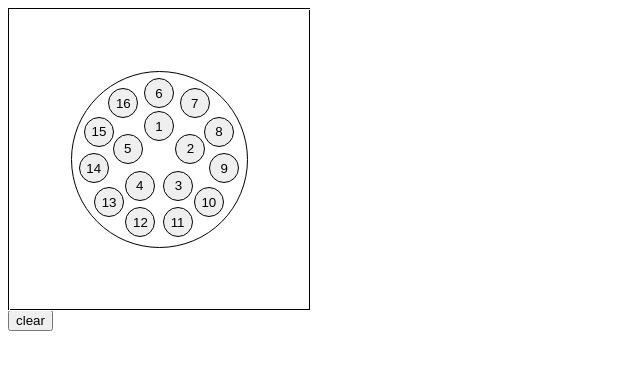
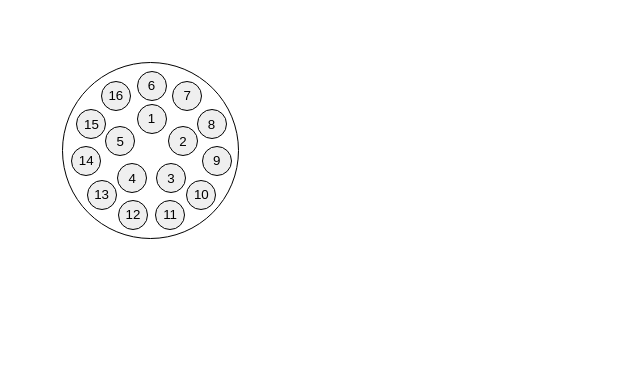
Before and after one commit to elsci-io/ui-puck, a plain HTML site: page index.html in a window 1280 px wide. Shown: the whole page, without its empty margins (0-640 px from the left). Drawn offline with Linux system fonts and the light colour scheme.

Commit message:
delete canvas

```diff
--- a/index.html
+++ b/index.html
@@ -10,10 +10,7 @@
 	<script src ="js/drawPuck.js"></script>
 </head>
 <body>
-	<div class ="puck">
-		<div class ="circle"></div>
+	<div class ="puck circle">
 	</div>
-	<button id = "buttonClear">clear</button>
-	<div class="canvas-container"></div>
 </body>
 </html>
--- a/js/drawPuck.js
+++ b/js/drawPuck.js
@@ -1,10 +1,8 @@
 window.addEventListener("load", (_) => {
     const puckElement = document.querySelector('.puck');
-    const canvasComponent = document.querySelector('.puck');
-    const canvas = new Canvas2D(
-        canvasComponent,
-        { width: 300, height: 300 }
-    );
+    const rect = puckElement.getBoundingClientRect();
+    const center = { x: rect.width / 2, y: rect.height / 2 }
+
     function _degreesToRadians(degree) {
         return degree * Math.PI / 180;
     }
@@ -12,8 +10,8 @@ window.addEventListener("load", (_) => {
         return (360 / numberOfCellsInRow)
     }
     function _getCellCoords(rowNumber, numberOfCells, cellNumber) {
-        const centerX = canvas.getCenter().x
-        const centerY = canvas.getCenter().y
+        const centerX = center.x
+        const centerY = center.y
         const cellAngle = _calcCellAngleStep(numberOfCells) * cellNumber;
         const cellRadius = 15;
         const rowRadius = cellRadius * 2 + 3 + (cellRadius * rowNumber * 2.2);
@@ -21,22 +19,20 @@ window.addEventListener("load", (_) => {
         const yCoords = centerY + Math.sin(_degreesToRadians(cellAngle - 90)) * rowRadius;
         return new PuckCellCoords(xCoords, yCoords, cellRadius)
     }
-drawButtonPuck([5,11])
-    function drawButtonPuck (array){
+    drawButtonPuck([5, 11])
+    function drawButtonPuck(array) {
         let currentCellNumber = 1
         for (let rowNumber = 0; rowNumber < array.length; rowNumber++) {
             for (let cellNumber = 0; cellNumber < array[rowNumber]; cellNumber++) {
                 const coords = _getCellCoords(rowNumber, array[rowNumber], cellNumber);
-                //create button with coords: coords.x, coords.y;
-                puckElement.insertAdjacentHTML('beforeend', '<button class = "puck__cell">'+(currentCellNumber)+'</button>');
+                puckElement.insertAdjacentHTML('beforeend', '<button class = "puck__cell">' + (currentCellNumber) + '</button>');
                 const lastElement = puckElement.lastElementChild;
-                lastElement.addEventListener("click",(event) =>{
+                lastElement.addEventListener("click", (event) => {
                     const target = event.target;
                     target.classList.toggle('puck__cell--selected')
-
                 });
-                lastElement.style.left=coords.x -15 + 'px'; // or can be bottom
-                lastElement.style.top=coords.y -15+ 'px'; // or can be right
+                lastElement.style.left = coords.x - 15 + 'px'; // or can be bottom
+                lastElement.style.top = coords.y - 15 + 'px'; // or can be right
                 currentCellNumber++;
             }
         }
```
Also changed, not shown: js/main.js (deleted, +0 -117 lines).
